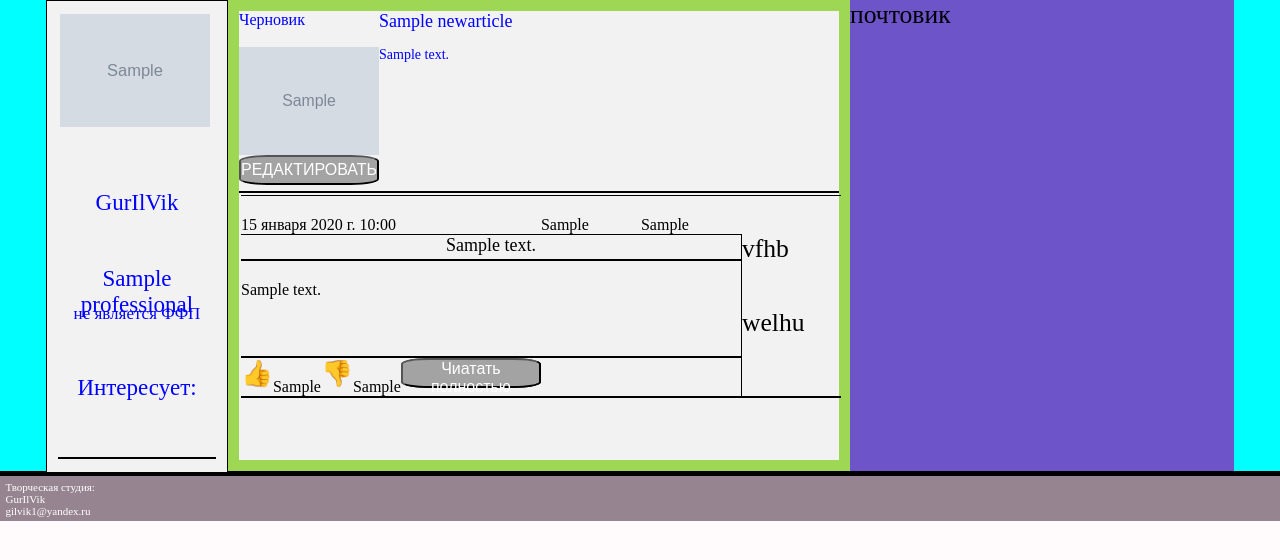
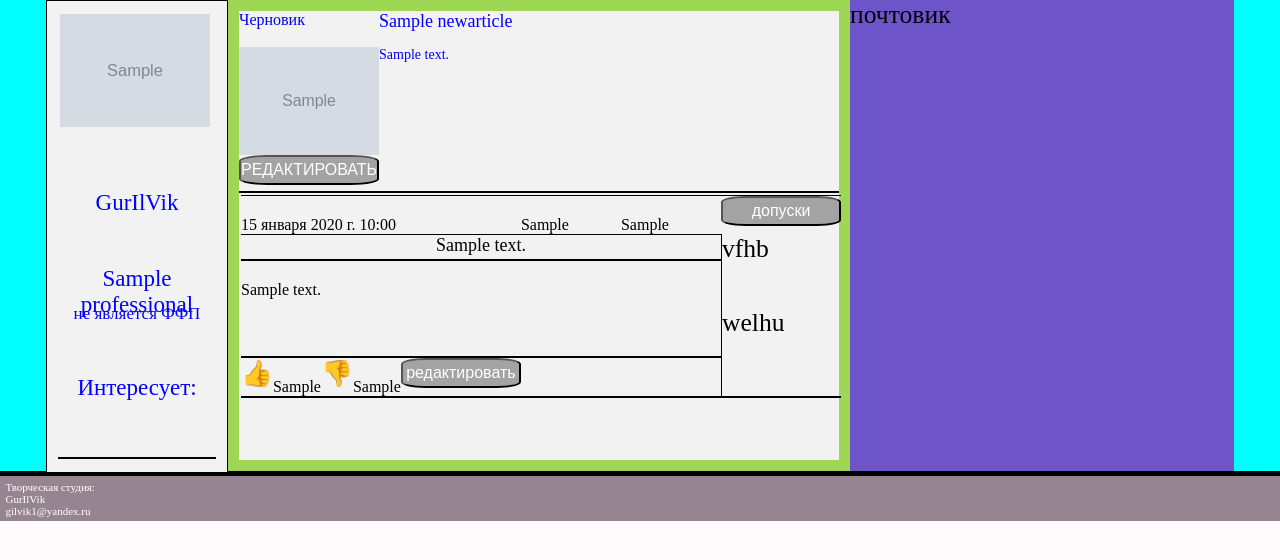
Before and after one commit to GurIlVik/web, a Django app: a page that uses collector/personalpage/templates/personalpage/index.html in a window 1280 px wide. Shown: the part 40-600 px from the top of the page. Run offline with Django 4.2, Linux system fonts and the light colour scheme; a user stored in the database is signed in; data comes from the database, SQL or seed files in the repository; tables that the repository leaves empty hold one stand-in row (values such as "Sample post"); grey boxes marked "Sample" are stand-in pictures; some libraries are stand-ins or nearby versions.

Commit message:
забыл внести изменение кнопки

```diff
--- a/collector/personalpage/templates/personalpage/index.html
+++ b/collector/personalpage/templates/personalpage/index.html
@@ -356,11 +356,14 @@
                     <div class = 'info_blok_81'>
                         <p class='predmet_collection_user5'>{{i.count_symbol_bad}}</p>
                     </div>
+                    {% comment %} <div class = 'info_blok_82'>
+                        <button class='fd2' onclick="redaction({{ i.pk }})">РЕДАКТИРОВАТЬ</button>
+                    </div> {% endcomment %}
                     <div class = 'info_blok_82'>
-                        <button class='fd2' onclick="redaction({{ i.pk }})">РЕДАКТИРОВАТЬ</button>
+                        <button class='fd2' onclick="redaction({{ i.pk }})">редактировать</button>
                     </div>
-                    <div class = 'info_blok_82'>
-                        <button class='fd2' onclick="redaction({{ i.pk }})">Чиатать полностью</button>
+                    <div class = 'info_blok_83'>
+                        <button class='fd2' onclick="redaction({{ i.pk }})">допуски</button>
                     </div>
                 </div>
                 {% endfor%}
```
